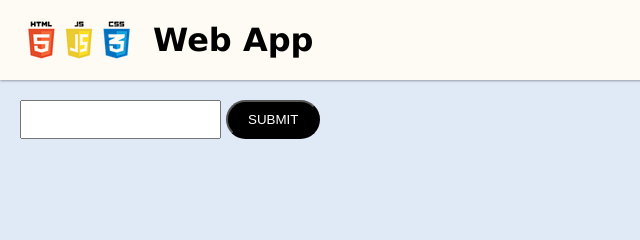
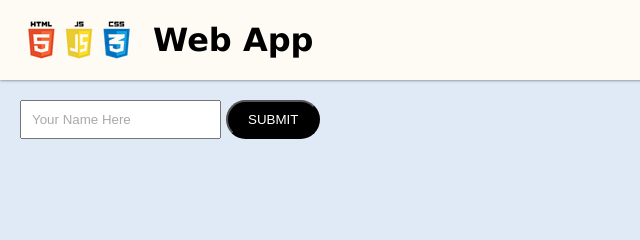
Before and after one commit to alejandro-r-lopez/NAMETAG, a plain HTML site: page index.html in a window 1280 px wide. Both pictures are taken after a click on the button "SUBMIT". Shown: the top 240 px of the page, 0-640 px from the left. Drawn offline with Linux system fonts and the light colour scheme.

Commit message:
Added input function

```diff
--- a/app.js
+++ b/app.js
@@ -13,7 +13,13 @@ const displayName = document.getElementById('nameDisplay');
 const displayBtn = document.getElementById('submit');
 const nameInput = document.getElementById('name-input');
 
+nameInput.value = 'Your Name Here';
+
 displayBtn.addEventListener('click', () => {
     displayName.textContent = nameInput.value;
+    nameInput.value = 'Your Name Here';
+});
+
+nameInput.addEventListener('click', () => {
     nameInput.value = '';
 });
--- a/styles/global.css
+++ b/styles/global.css
@@ -35,6 +35,7 @@ main {
 }
 input {
     padding: 10px;
+    color: darkgrey;
 }
 
 #submit {
```
